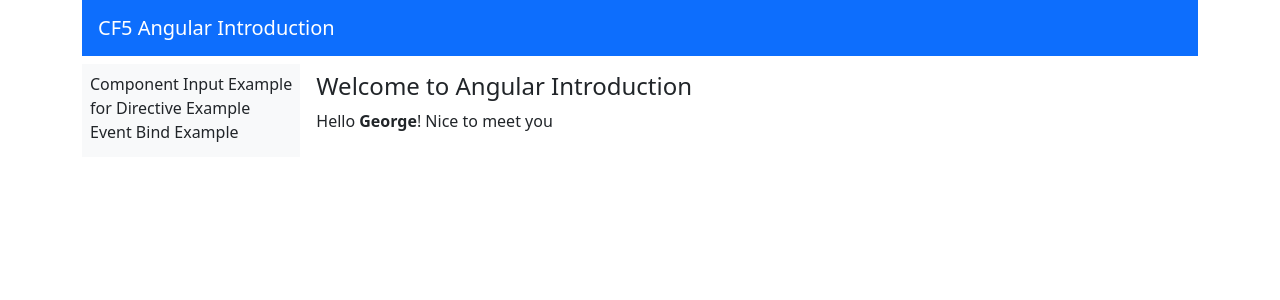
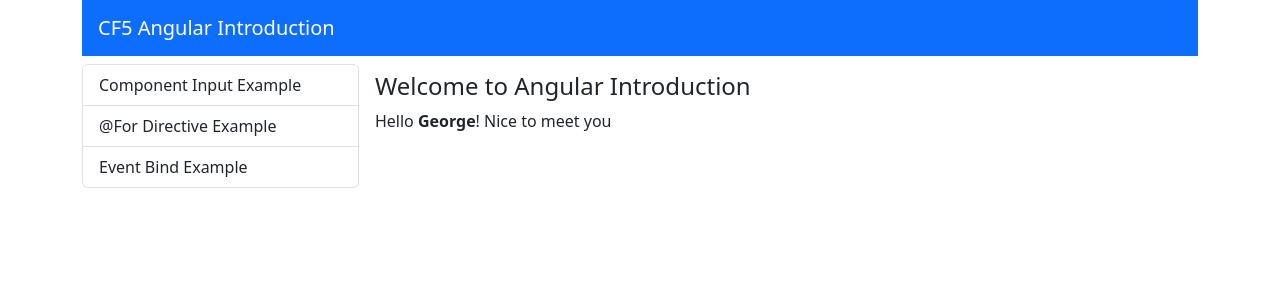
Before and after one commit to GeorgeGriatsanos/angular-introduction, an Angular app: page / in a window 1280 px wide. Shown: the top 300 px of the page. Built offline with nearby package versions, Linux system fonts and the light colour scheme.

Commit message:
fancy app menu

```diff
--- a/src/app/app.component.html
+++ b/src/app/app.component.html
@@ -5,12 +5,8 @@
     </nav>
 
     <div class="d-flex flex-row gap-2">
-      <div class="d-flex flex-column text-nowrap bg-light p-2">
-        <span role="button" routerLink="component-input-example">Component Input Example</span>
-        <span role="button" routerLink="for-directive-example">{{ 'for' }} Directive Example</span>
-        <span role="button" routerLink="event-bind-example">Event Bind Example</span>
-      </div>
-      <div class="flex-grow-1 p-2 text-nowrap">
+      <app-list-group-menu class="w-25"></app-list-group-menu>
+      <div class="flex-grow-1 p-2 text-nowrap w-75">
         <router-outlet></router-outlet>
       </div>
     </div>
--- a/src/app/app.component.ts
+++ b/src/app/app.component.ts
@@ -3,12 +3,13 @@
 import { Person } from './shared/interfaces/person';
 import { EventBindExampleComponent } from './components/event-bind-example/event-bind-example.component';
 import { RouterLink, RouterOutlet } from '@angular/router';
+import { ListGroupMenuComponent } from './components/list-group-menu/list-group-menu.component';
 
 
 @Component({
   selector: 'app-root',
   standalone: true,
-  imports: [PersonTableComponent, EventBindExampleComponent, RouterLink, RouterOutlet],
+  imports: [RouterLink, RouterOutlet, ListGroupMenuComponent],
   templateUrl: './app.component.html',
   styleUrl: './app.component.css'
 })
--- a/src/app/components/component-input-example/component-input-example.component.html
+++ b/src/app/components/component-input-example/component-input-example.component.html
@@ -1,6 +1,6 @@
 <h4>Component Input Example</h4>
 
-  <div class="d-flex gap-5 text-nowrap">
+  <div class="d-flex flex-wrap gap-5">
     <app-person-table [person]="person0"></app-person-table>
     <app-person-table></app-person-table>
     <app-person-table [person]="person1"></app-person-table>
--- /dev/null
+++ b/src/app/components/list-group-menu/list-group-menu.component.html
@@ -0,0 +1,7 @@
+<div class="list-group ">
+    @for (entry of menu; track entry) {
+        <a class="list-group-item list-group-item-action text-truncate" [routerLink]="entry.routerLink" [routerLinkActive]="['active']">
+            {{ entry.text }}
+        </a>
+    }
+</div>
--- /dev/null
+++ b/src/app/components/list-group-menu/list-group-menu.component.ts
@@ -0,0 +1,18 @@
+import { Component } from '@angular/core';
+import { RouterLink, RouterLinkActive } from '@angular/router';
+import { MenuItem } from 'src/app/shared/interfaces/menu-item';
+
+@Component({
+  selector: 'app-list-group-menu',
+  standalone: true,
+  imports: [RouterLink, RouterLinkActive],
+  templateUrl: './list-group-menu.component.html',
+  styleUrl: './list-group-menu.component.css'
+})
+export class ListGroupMenuComponent {
+  menu: MenuItem[] = [
+    {text: 'Component Input Example', routerLink: 'component-input-example'},
+    {text: '@For Directive Example', routerLink: 'for-directive-example'},
+    {text: 'Event Bind Example', routerLink: 'evernt-bind-example'},
+  ];
+}
--- /dev/null
+++ b/src/app/shared/interfaces/menu-item.ts
@@ -0,0 +1,4 @@
+export interface MenuItem {
+    text: string;
+    routerLink: string;
+}
```
Also changed, not shown: src/app/components/list-group-menu/list-group-menu.component.css (added), 1 other file (tests, documents, lock files or other folders).
